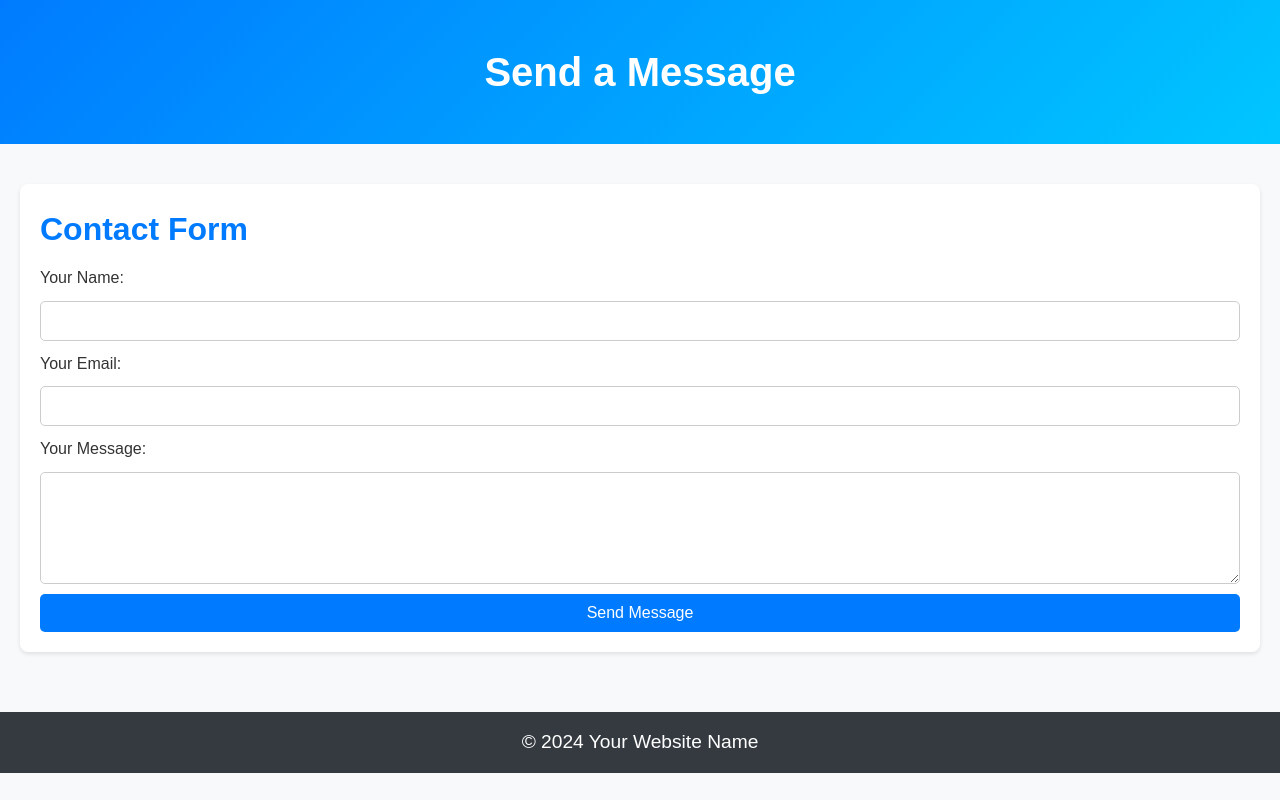
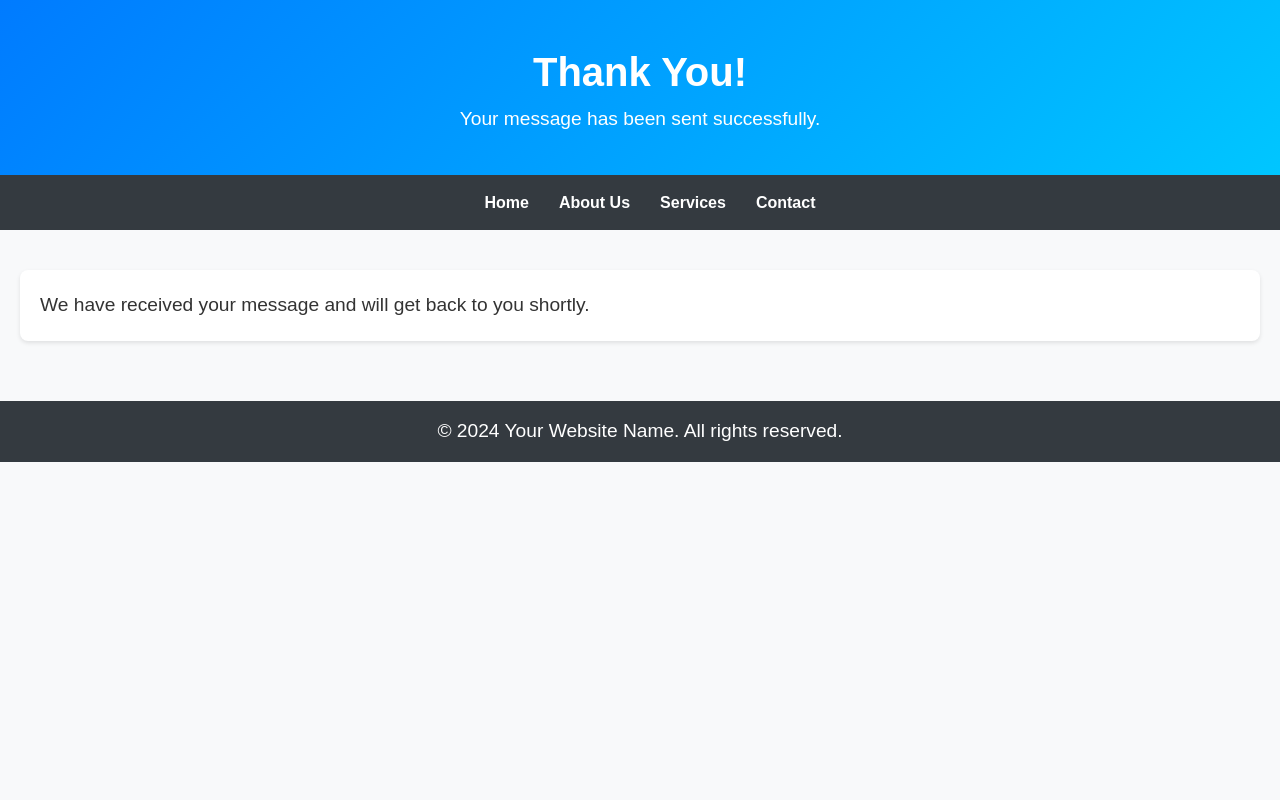
Before and after one commit to NoverainSenge/CV_SEALSHAFA, a plain HTML site: page sendmessege.html in a window 1280 px wide. Drawn offline with Linux system fonts and the light colour scheme.

Commit message:
sendmessege.html

```diff
--- a/sendmessege.html
+++ b/sendmessege.html
@@ -3,35 +3,33 @@
 <head>
     <meta charset="UTF-8">
     <meta name="viewport" content="width=device-width, initial-scale=1.0">
-    <title>Send Message</title>
+    <title>Message Sent</title>
     <link rel="stylesheet" href="style.css">
 </head>
 <body>
 
     <header>
-        <h1>Send a Message</h1>
+        <h1>Thank You!</h1>
+        <p>Your message has been sent successfully.</p>
     </header>
+
+    <nav>
+        <ul>
+            <li><a href="index.html">Home</a></li>
+            <li><a href="about.html">About Us</a></li>
+            <li><a href="services.html">Services</a></li>
+            <li><a href="contact.html">Contact</a></li>
+        </ul>
+    </nav>
 
     <main>
         <section>
-            <h2>Contact Form</h2>
-            <form action="submit.html" method="post">
-                <label for="name">Your Name:</label>
-                <input type="text" id="name" name="name" required>
-
-                <label for="email">Your Email:</label>
-                <input type="email" id="email" name="email" required>
-
-                <label for="message">Your Message:</label>
-                <textarea id="message" name="message" rows="5" required></textarea>
-
-                <button type="submit">Send Message</button>
-            </form>
+            <p>We have received your message and will get back to you shortly.</p>
         </section>
     </main>
 
     <footer>
-        <p>&copy; 2024 Your Website Name</p>
+        <p>&copy; 2024 Your Website Name. All rights reserved.</p>
     </footer>
 
 </body>
```
